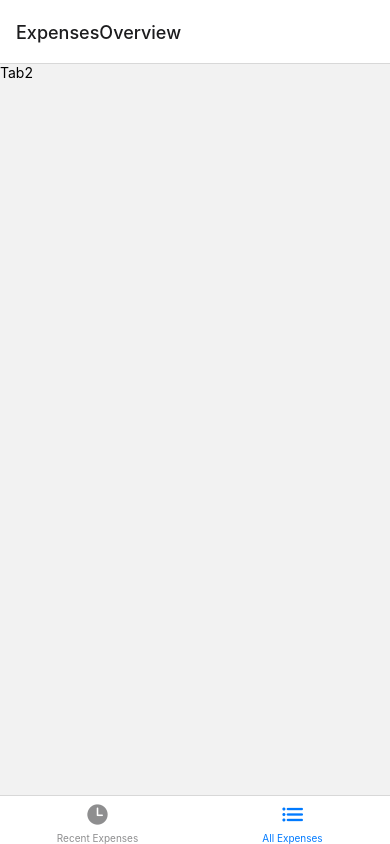
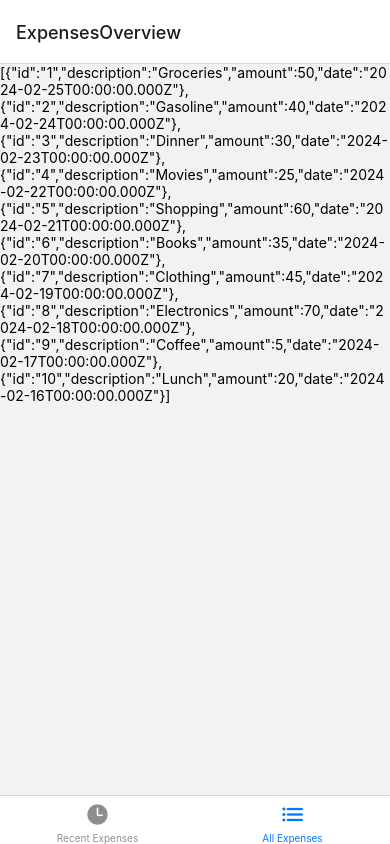
Before and after one commit to padhi190/expenseTracker, a React Native app: screen /AllExpenses in a window 390 px wide. Built offline with nearby package versions, Linux system fonts and the light colour scheme.

Commit message:
add reducer

```diff
--- a/App.tsx
+++ b/App.tsx
@@ -5,11 +5,12 @@ import { Ionicons } from '@expo/vector-icons';
 import { RecentExpenses, AllExpenses, ManageExpense } from './Screen';
 import { createBottomTabNavigator } from '@react-navigation/bottom-tabs';
 import { NavigationContainer } from '@react-navigation/native';
+import AppProvider from './Provider/AppProvider';
 
 export type StackPages = {
-  ExpensesOverview: undefined
-  ManageExpense: undefined
-}
+  ExpensesOverview: undefined;
+  ManageExpense: undefined;
+};
 
 export type TabsPages = {
   RecentExpenses: undefined;
@@ -27,26 +28,36 @@ function ExpenseOverview() {
         component={RecentExpenses}
         options={{
           tabBarLabel: 'Recent Expenses',
-          tabBarIcon: ({ color, size }) => <Ionicons name='time' color={color} size={size}/>,
+          tabBarIcon: ({ color, size }) => (
+            <Ionicons name="time" color={color} size={size} />
+          ),
         }}
       />
-      <Tabs.Screen name="AllExpenses" component={AllExpenses} options={{
+      <Tabs.Screen
+        name="AllExpenses"
+        component={AllExpenses}
+        options={{
           tabBarLabel: 'All Expenses',
-          tabBarIcon: ({ color, size }) => <Ionicons name='list' color={color} size={size}/>,
-        }} />
+          tabBarIcon: ({ color, size }) => (
+            <Ionicons name="list" color={color} size={size} />
+          ),
+        }}
+      />
     </Tabs.Navigator>
   );
 }
 
 export default function App() {
   return (
-    <NavigationContainer>
-      <Stacks.Navigator>
-        <Stacks.Screen name='ExpensesOverview' component={ExpenseOverview}/>
-        <Stacks.Screen name='ManageExpense' component={ManageExpense}/>
-      </Stacks.Navigator>
-      <StatusBar style="auto" />
-    </NavigationContainer>
+    <AppProvider>
+      <NavigationContainer>
+        <Stacks.Navigator>
+          <Stacks.Screen name="ExpensesOverview" component={ExpenseOverview} />
+          <Stacks.Screen name="ManageExpense" component={ManageExpense} />
+        </Stacks.Navigator>
+        <StatusBar style="auto" />
+      </NavigationContainer>
+    </AppProvider>
   );
 }
 
--- /dev/null
+++ b/Provider/AppProvider.tsx
@@ -0,0 +1,132 @@
+import { ReactNode, createContext, useContext, useReducer } from 'react';
+
+const expenses = [
+  {
+    id: '1',
+    description: 'Groceries',
+    amount: 50.0,
+    date: new Date('2024-02-25'),
+  },
+  {
+    id: '2',
+    description: 'Gasoline',
+    amount: 40.0,
+    date: new Date('2024-02-24'),
+  },
+  {
+    id: '3',
+    description: 'Dinner',
+    amount: 30.0,
+    date: new Date('2024-02-23'),
+  },
+  {
+    id: '4',
+    description: 'Movies',
+    amount: 25.0,
+    date: new Date('2024-02-22'),
+  },
+  {
+    id: '5',
+    description: 'Shopping',
+    amount: 60.0,
+    date: new Date('2024-02-21'),
+  },
+  { id: '6', description: 'Books', amount: 35.0, date: new Date('2024-02-20') },
+  {
+    id: '7',
+    description: 'Clothing',
+    amount: 45.0,
+    date: new Date('2024-02-19'),
+  },
+  {
+    id: '8',
+    description: 'Electronics',
+    amount: 70.0,
+    date: new Date('2024-02-18'),
+  },
+  { id: '9', description: 'Coffee', amount: 5.0, date: new Date('2024-02-17') },
+  {
+    id: '10',
+    description: 'Lunch',
+    amount: 20.0,
+    date: new Date('2024-02-16'),
+  },
+];
+
+type Expense = Omit<(typeof expenses)[0], 'id'>;
+
+type State = typeof initialState;
+
+type Action =
+  | {
+      type: 'addExpense';
+      data: Expense;
+    }
+  | {
+      type: 'deleteExpense';
+      id: string;
+    }
+  | {
+      type: 'updateExpense';
+      payload: {
+        id: string;
+        data: Expense;
+      };
+    };
+
+function reducer(state: State, action: Action) {
+  switch (action.type) {
+    case 'addExpense':
+      const newExpense = { id: crypto.randomUUID(), ...action.data };
+      return { expenses: [...state.expenses, newExpense] };
+    case 'deleteExpense':
+      const filtered = state.expenses.filter((exp) => exp.id !== action.id);
+      return { expenses: filtered };
+    case 'updateExpense':
+      const idx = state.expenses.findIndex(
+        (exp) => exp.id === action.payload.id
+      );
+      const newState = [...state.expenses];
+      newState[idx] = { ...state.expenses[idx], ...action.payload.data };
+      return { expenses: newState };
+    default:
+      throw new Error(`unhandled action`);
+  }
+}
+
+type Context = {
+  expenses: typeof expenses;
+  addExpense: (data: Expense) => void;
+  deleteExpense: (id: string) => void;
+  updateExpense: (id: string, data: Expense) => void;
+};
+
+const ExpenseContext = createContext<Context|null>(null);
+
+const initialState = {
+  expenses,
+};
+
+function AppProvider({ children }: { children: ReactNode }) {
+  const [state, dispatch] = useReducer(reducer, initialState);
+
+  const value = {
+    expenses: state.expenses,
+    addExpense: (data: Expense) => dispatch({ type: 'addExpense', data }),
+    deleteExpense: (id: string) => dispatch({ type: 'deleteExpense', id }),
+    updateExpense: (id: string, data: Expense) =>
+      dispatch({ type: 'updateExpense', payload: { id, data } }),
+  };
+
+  return (
+    <ExpenseContext.Provider value={value}>{children}</ExpenseContext.Provider>
+  );
+}
+
+export default AppProvider;
+
+export function useAppExpense() {
+    const ctx = useContext(ExpenseContext);
+    if (!ctx) throw new Error('Error reading context');
+  return ctx;
+}
--- a/Screen/AllExpenses.tsx
+++ b/Screen/AllExpenses.tsx
@@ -1,8 +1,10 @@
 import { Text } from 'react-native'
+import { useAppExpense } from '../Provider/AppProvider'
 
 function Tab2() {
+  const  { expenses } = useAppExpense();
   return (
-    <Text>Tab2</Text>
+    <Text>{JSON.stringify(expenses)}</Text>
   )
 }
 
```
